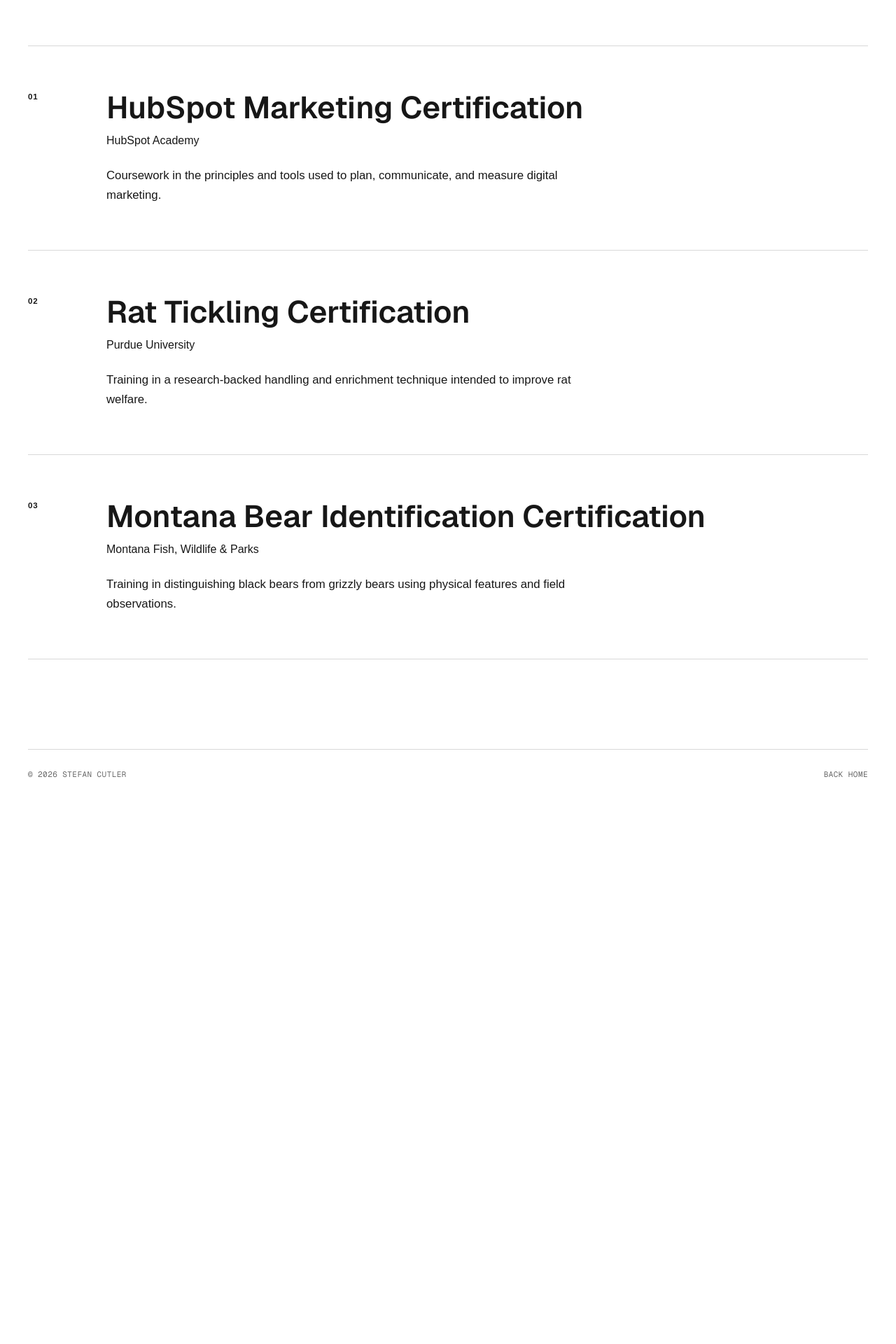
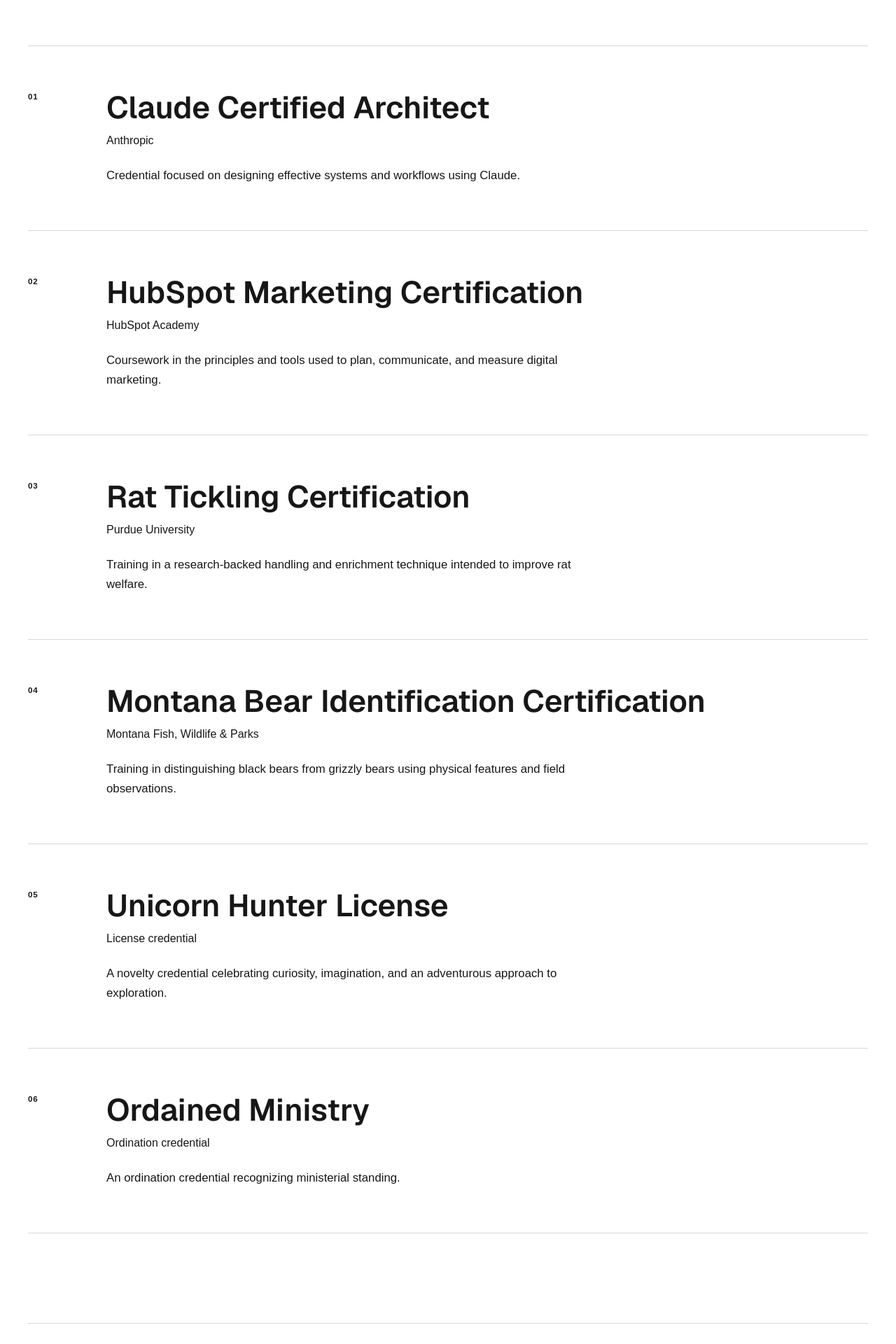
Before and after one commit to WHYDOESTHISWORLDEXIST/stefan-portfolio, a Next.js app: page /certifications in a window 1280 px wide. Shown: the part 540-2460 px from the top of the page at 70% size. Before the commit the page ends 1687 px from the top, so only its background shows below. Built offline with nearby package versions, Linux system fonts and the light colour scheme.

Commit message:
Add new certification credentials

```diff
--- a/app/certifications/page.tsx
+++ b/app/certifications/page.tsx
@@ -11,9 +11,12 @@
 export default function CertificationsPage() {
   return (
     <TopicShell eyebrow="Credentials" title="Certifications" intro="Formal and informal courses I have completed while following my curiosity across marketing, science, and technology.">
-      <article className="topicEntry"><span>01</span><div><h2>HubSpot Marketing Certification</h2><p>HubSpot Academy</p><p className="topicNote">Coursework in the principles and tools used to plan, communicate, and measure digital marketing.</p></div></article>
-      <article className="topicEntry"><span>02</span><div><h2>Rat Tickling Certification</h2><p>Purdue University</p><p className="topicNote">Training in a research-backed handling and enrichment technique intended to improve rat welfare.</p></div></article>
-      <article className="topicEntry"><span>03</span><div><h2>Montana Bear Identification Certification</h2><p>Montana Fish, Wildlife &amp; Parks</p><p className="topicNote">Training in distinguishing black bears from grizzly bears using physical features and field observations.</p></div></article>
+      <article className="topicEntry"><span>01</span><div><h2>Claude Certified Architect</h2><p>Anthropic</p><p className="topicNote">Credential focused on designing effective systems and workflows using Claude.</p></div></article>
+      <article className="topicEntry"><span>02</span><div><h2>HubSpot Marketing Certification</h2><p>HubSpot Academy</p><p className="topicNote">Coursework in the principles and tools used to plan, communicate, and measure digital marketing.</p></div></article>
+      <article className="topicEntry"><span>03</span><div><h2>Rat Tickling Certification</h2><p>Purdue University</p><p className="topicNote">Training in a research-backed handling and enrichment technique intended to improve rat welfare.</p></div></article>
+      <article className="topicEntry"><span>04</span><div><h2>Montana Bear Identification Certification</h2><p>Montana Fish, Wildlife &amp; Parks</p><p className="topicNote">Training in distinguishing black bears from grizzly bears using physical features and field observations.</p></div></article>
+      <article className="topicEntry"><span>05</span><div><h2>Unicorn Hunter License</h2><p>License credential</p><p className="topicNote">A novelty credential celebrating curiosity, imagination, and an adventurous approach to exploration.</p></div></article>
+      <article className="topicEntry"><span>06</span><div><h2>Ordained Ministry</h2><p>Ordination credential</p><p className="topicNote">An ordination credential recognizing ministerial standing.</p></div></article>
     </TopicShell>
   );
 }
--- a/app/page.tsx
+++ b/app/page.tsx
@@ -10,7 +10,7 @@
       </nav>
       <div className="topicBar" aria-label="Portfolio topics">
         <div className="shell topicBarInner">
-          <a href="/certifications"><span>Certifications</span><strong>3</strong></a>
+          <a href="/certifications"><span>Certifications</span><strong>6</strong></a>
           <a href="/books"><span>Books published</span><strong>1</strong></a>
           <a href="/websites"><span>Websites launched</span><strong>2</strong></a>
           <a href="/projects"><span>Current projects</span><strong>{projects.length}</strong></a>
@@ -48,10 +48,13 @@
           <a className="recordEntry recordLink" href="https://stackwise-tolerance-tool.stefan-paranos-cutle.chatgpt.site/" target="_blank" rel="noopener noreferrer"><strong>Stackwise tolerance calculator</strong><span>Visit website ↗</span></a>
         </div>
         <div className="recordBlock" id="certifications">
-          <div className="recordTitle"><p>Certifications</p><span>03</span></div>
+          <div className="recordTitle"><p>Certifications</p><span>06</span></div>
+          <div className="recordEntry"><strong>Claude Certified Architect</strong><span>Anthropic</span></div>
           <div className="recordEntry"><strong>HubSpot Marketing Certification</strong><span>HubSpot Academy</span></div>
           <div className="recordEntry"><strong>Rat Tickling Certification</strong><span>Purdue University</span></div>
           <div className="recordEntry"><strong>Montana Bear Identification Certification</strong><span>Montana Fish, Wildlife &amp; Parks</span></div>
+          <div className="recordEntry"><strong>Unicorn Hunter License</strong><span>License credential</span></div>
+          <div className="recordEntry"><strong>Ordained Ministry</strong><span>Ordination credential</span></div>
         </div>
         <div className="recordBlock" id="books">
           <div className="recordTitle"><p>Books published</p><span>01</span></div>
```
